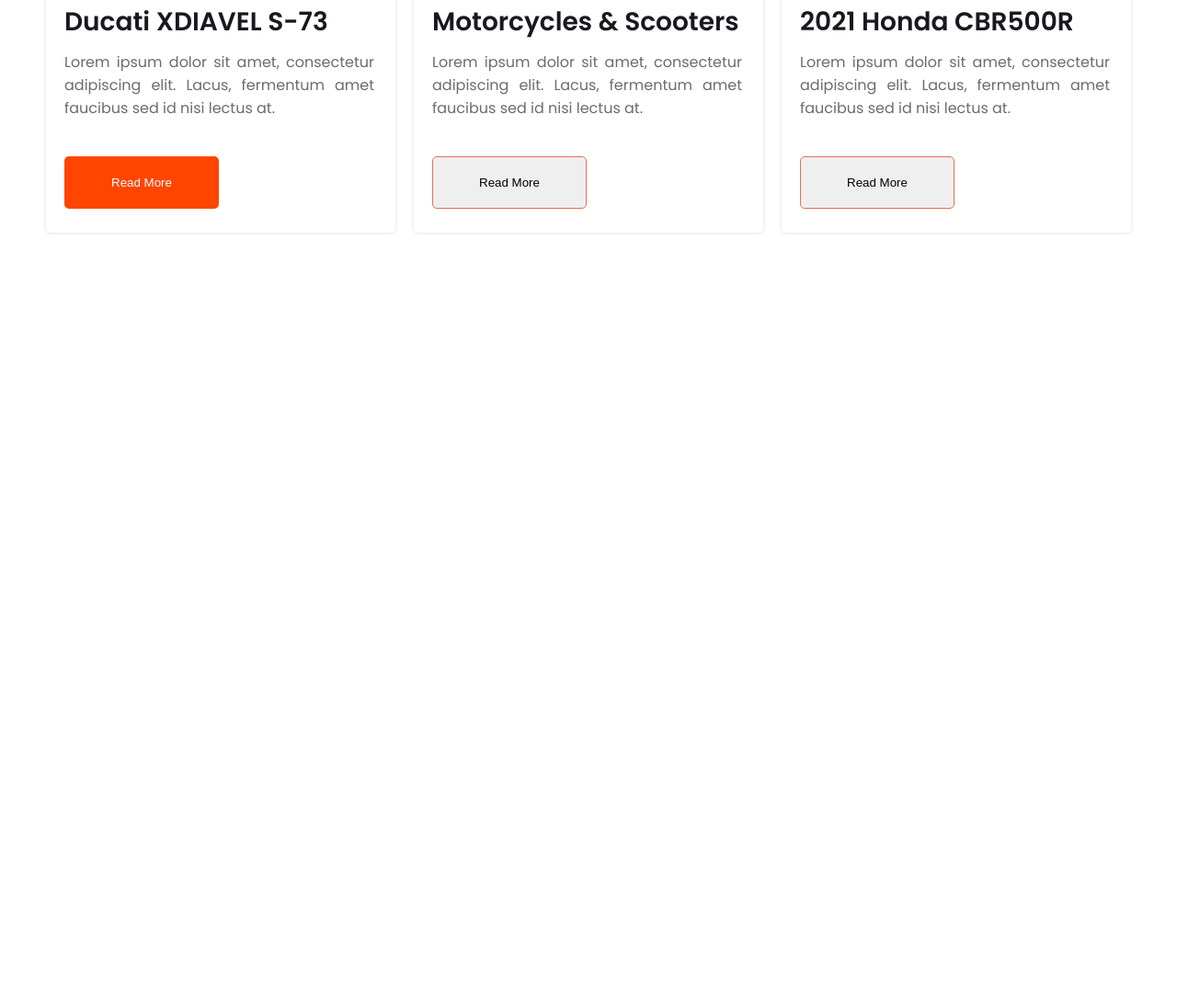
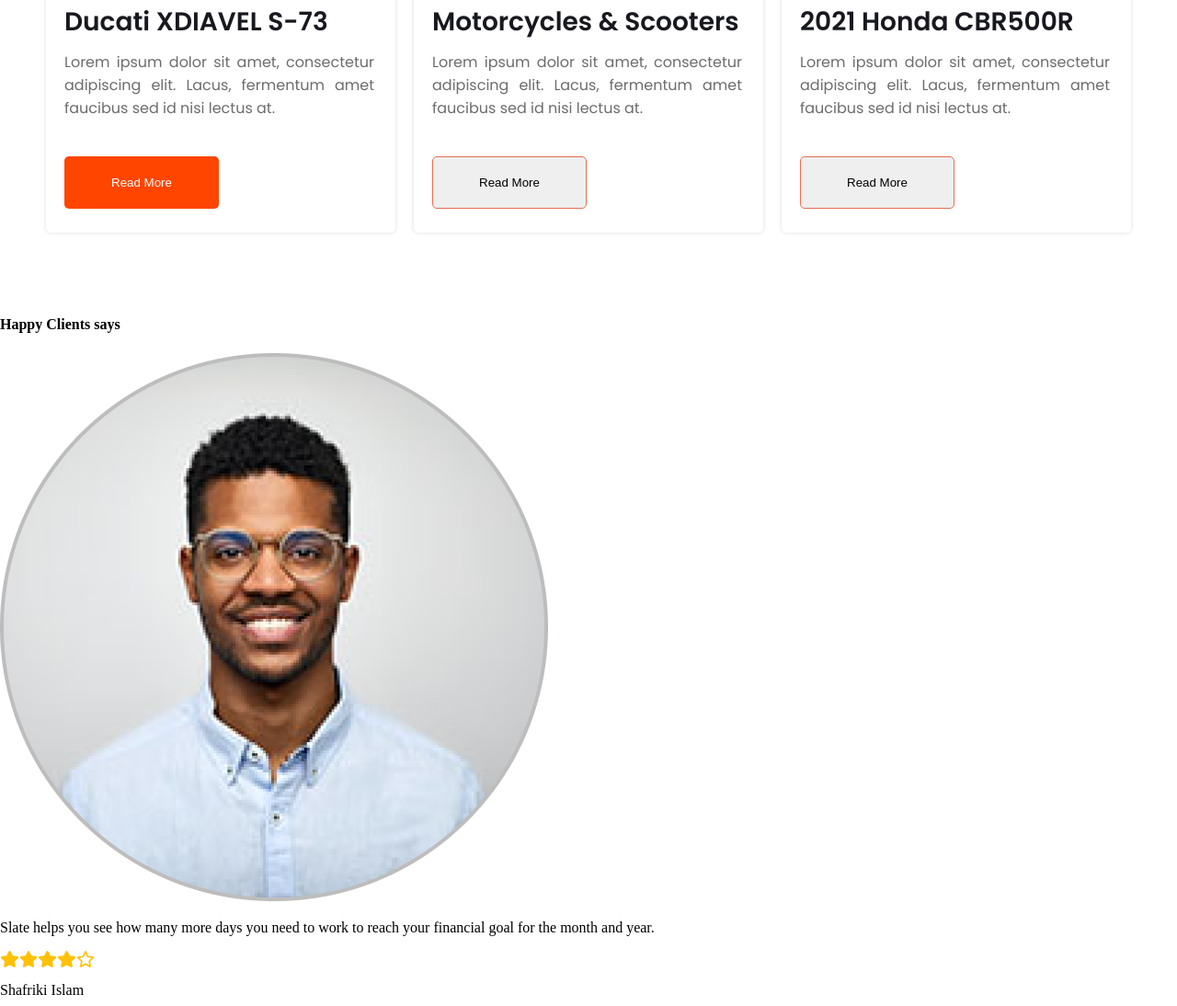
Before and after one commit to shafriki/biker-zone, a plain HTML site: page index.html in a window 1280 px wide. Shown: the part 1703-2797 px from the top of the page at 92% size. Before the commit the page ends 2026 px from the top, so only its background shows below. Drawn offline with Linux system fonts and the light colour scheme.

Commit message:
clients section added

```diff
--- a/index.html
+++ b/index.html
@@ -83,6 +83,63 @@
                 </div>
             </div>
          </section>
+
+         <!-- clients section start -->
+          <section class="clients-section">
+            <div class="clints-container">
+                <h4 class="clients-title">Happy <span>Clients says</span></h4>
+                <div class="client">
+                    <img src="images/others/user-1.png" alt="">
+                    <p class="clint-description">Slate helps you see how
+                        many more days you need
+                        to work to reach your financial
+                        goal for the month and year.</p>
+                    <div class="stars">
+                        <img src="images/icons/star-solid.svg" alt="">
+                        <img src="images/icons/star-solid.svg" alt="">
+                        <img src="images/icons/star-solid.svg" alt="">
+                        <img src="images/icons/star-solid.svg" alt="">
+                        <img src="images/icons/star-regular.svg" alt="">
+                    </div>
+                    <p class="clint-name">Shafriki Islam</p>
+                    <p class="clint-occupation">Software Engineer</p>
+                </div>
+            <div class="clints-container">
+                <div class="client">
+                    <img src="images/others/user-2.png" alt="">
+                    <p class="clint-description">Slate helps you see how
+                        many more days you need
+                        to work to reach your financial
+                        goal for the month and year.</p>
+                    <div class="stars">
+                        <img src="images/icons/star-solid.svg" alt="">
+                        <img src="images/icons/star-solid.svg" alt="">
+                        <img src="images/icons/star-solid.svg" alt="">
+                        <img src="images/icons/star-solid.svg" alt="">
+                        <img src="images/icons/star-half-stroke-solid.svg" alt="">
+                    </div>
+                    <p class="clint-name">Arzuman</p>
+                    <p class="clint-occupation">BCS Cader</p>
+                </div>
+            <div class="clints-container">
+                <div class="client">
+                    <img src="images/others/user-3.png" alt="">
+                    <p class="clint-description">Slate helps you see how
+                        many more days you need
+                        to work to reach your financial
+                        goal for the month and year.</p>
+                    <div class="stars">
+                        <img src="images/icons/star-solid.svg" alt="">
+                        <img src="images/icons/star-solid.svg" alt="">
+                        <img src="images/icons/star-solid.svg" alt="">
+                        <img src="images/icons/star-solid.svg" alt="">
+                        <img src="images/icons/star-half-stroke-solid.svg" alt="">
+                    </div>
+                    <p class="clint-name">Ayesha</p>
+                    <p class="clint-occupation">UI/UX Designer</p>
+                </div>
+            </div>
+          </section>
       </main>
       <!-- main section end -->
 
--- a/style.css
+++ b/style.css
@@ -207,9 +207,8 @@
     font-weight: 600;
     margin: 0px;
 }
-
-
-
- /* * {
-    border: 1px solid red;
-}  */
+.stars {
+    display: flex;
+    width: 18.34px;
+    height: 18.35px;
+}
```
